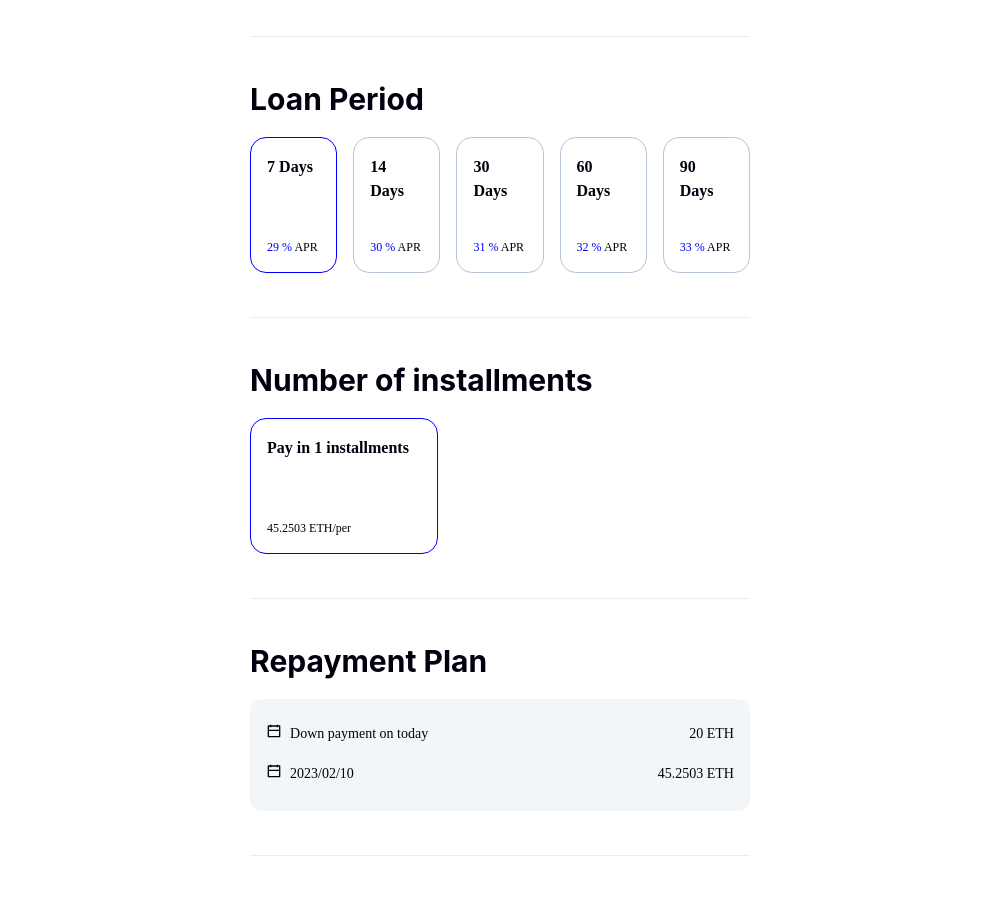
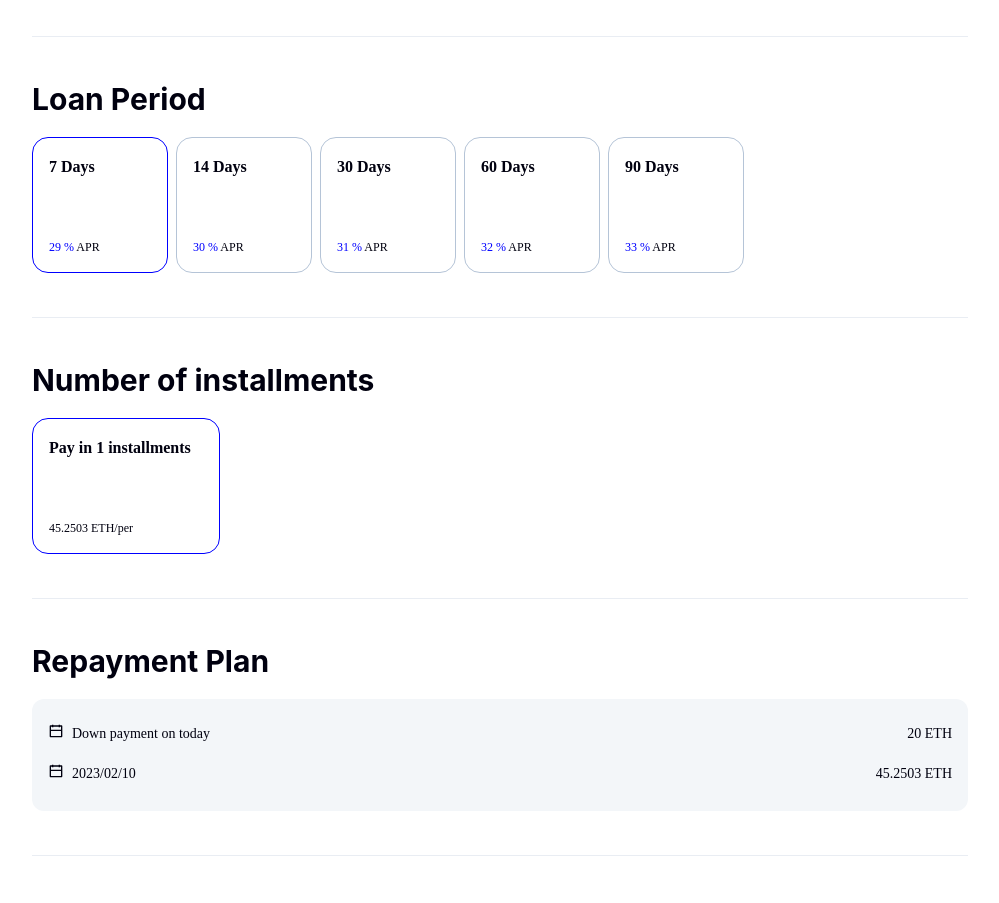
Before and after one commit to xbank-xiexueni/xbn, a React (Vite) app: page /asset/1 in a window 1280 px wide. Shown: the part 1440-2343 px from the top of the page, without its empty margins (140-1139 px from the left). Built offline with nearby package versions, Linux system fonts and the light colour scheme.

Commit message:
feat: add theme folder

```diff
--- a/src/index.css
+++ b/src/index.css
@@ -3,9 +3,9 @@
   src: url(./assets/font/fontello.ttf);
 }
 
-html {
-  /* -webkit-tap-highlight-color: transparent; */
-}
+/* html {
+  -webkit-tap-highlight-color: transparent;
+} */
 
 .icon {
   width: 1em;
--- a/src/main.tsx
+++ b/src/main.tsx
@@ -1,117 +1,16 @@
-import { ChakraProvider, extendTheme } from '@chakra-ui/react'
+import { ChakraProvider } from '@chakra-ui/react'
 import { StrictMode } from 'react'
 import { createRoot } from 'react-dom/client'
 import { BrowserRouter } from 'react-router-dom'
 
 import '@/assets/iconfont/iconfont.js'
+import theme from '@/themes/theme'
 
 import App from './App'
 import { TransactionsProvider } from './context/TransactionContext'
 import './index.css'
 import RootLayout from './layouts/RootLayout'
-import COLORS from './utils/Colors'
 
-const breakpoints = {
-  sm: '345px',
-  md: '768px',
-  lg: '968px',
-  xl: '1400px',
-  '2xl': '1400px',
-}
-
-const styles = {
-  global: {
-    'html, body': {
-      color: COLORS.textColor,
-      fontFamily: 'HarmonyOS',
-    },
-    a: {
-      color: COLORS.primaryColor,
-    },
-  },
-}
-
-const ComponentStyle = {
-  Button: {
-    // // 1. We can update the base styles
-    baseStyle: {
-      fontWeight: 'bold', // Normally, it is "semibold"
-      borderRadius: '50px',
-      opacity: 1,
-    },
-    // // 2. We can add a new button size or extend existing
-    // sizes: {
-    //   xl: {
-    //     h: '56px',
-    //     fontSize: 'lg',
-    //     px: '32px',
-    //   },
-    // },
-    // 3. We can add a new visual variant
-    variants: {
-      secondary: {
-        bg: COLORS.secondaryColor,
-        color: COLORS.primaryColor,
-        _hover: {
-          bg: COLORS.primaryColor,
-          color: 'white',
-        },
-      },
-      primary: {
-        // 这么写是为了 hover over 不会突变
-        bg: 'linear-gradient(225deg, #0000FF 0%, #0000FF 100%)',
-        // bg: COLORS.primaryColor,
-        color: 'white',
-        _disabled: {
-          bg: COLORS.tipTextColor,
-        },
-        _hover: {
-          bg: 'linear-gradient(225deg, #0000FF 0%, #9500E0 100%)',
-          _disabled: {
-            bg: COLORS.tipTextColor,
-          },
-        },
-      },
-      other: {
-        bg: '#165DFF',
-        // bg: COLORS.primaryColor,
-        color: 'white',
-        _disabled: {
-          bg: COLORS.tipTextColor,
-        },
-        _hover: {
-          _disabled: {
-            bg: COLORS.tipTextColor,
-          },
-        },
-      },
-      primaryLink: {
-        bg: 'white',
-        color: COLORS.primaryColor,
-        _hover: {
-          opacity: 0.5,
-        },
-        borderRadius: 8,
-      },
-      link: {
-        color: COLORS.primaryColor,
-      },
-      outline: {
-        borderColor: COLORS.primaryColor,
-        color: COLORS.primaryColor,
-      },
-      // // 5. We can add responsive variants
-      // sm: {
-      //   bg: 'teal.500',
-      //   fontSize: 'md',
-      // },
-    },
-    defaultProps: {
-      size: 'md', // default is md
-    },
-  },
-}
-const theme = extendTheme({ breakpoints, styles, components: ComponentStyle })
 const rootElement = document.getElementById('root')
 createRoot(rootElement as HTMLElement).render(
   <TransactionsProvider>
--- a/src/pages/buy-nfts/NftAssetDetail.tsx
+++ b/src/pages/buy-nfts/NftAssetDetail.tsx
@@ -108,13 +108,7 @@ const NftAssetDetail = () => {
   )
 
   return (
-    <SimpleGrid
-      minChildWidth='600px'
-      spacing='40px'
-      mt={8}
-      pb='100px'
-      justifyItems={'center'}
-    >
+    <SimpleGrid minChildWidth='600px' spacing='40px' mt={8} pb='100px'>
       <Flex
         flexWrap={'wrap'}
         justify={{
@@ -221,7 +215,7 @@ const NftAssetDetail = () => {
 
         {/* Loan Period */}
         <LabelComponent label='Loan Period' isEmpty={isEmpty(periodOptions)}>
-          <HStack gap={4}>
+          <HStack gap={2}>
             {periodOptions.map((value, index) => {
               return (
                 <Flex
--- /dev/null
+++ b/src/themes/breakpoints.ts
@@ -0,0 +1,9 @@
+const breakpoints = {
+  sm: '345px',
+  md: '768px',
+  lg: '968px',
+  xl: '1400px',
+  '2xl': '1400px',
+}
+
+export default breakpoints
--- /dev/null
+++ b/src/themes/components.ts
@@ -0,0 +1,84 @@
+import COLORS from '@/utils/Colors'
+
+const components = {
+  Button: {
+    // // 1. We can update the base styles
+    baseStyle: {
+      fontWeight: 'bold', // Normally, it is "semibold"
+      borderRadius: '50px',
+      opacity: 1,
+    },
+    // // 2. We can add a new button size or extend existing
+    // sizes: {
+    //   xl: {
+    //     h: '56px',
+    //     fontSize: 'lg',
+    //     px: '32px',
+    //   },
+    // },
+    // 3. We can add a new visual variant
+    variants: {
+      secondary: {
+        bg: COLORS.secondaryColor,
+        color: COLORS.primaryColor,
+        _hover: {
+          bg: COLORS.primaryColor,
+          color: 'white',
+        },
+      },
+      primary: {
+        // 这么写是为了 hover over 不会突变
+        bg: 'linear-gradient(225deg, #0000FF 0%, #0000FF 100%)',
+        // bg: COLORS.primaryColor,
+        color: 'white',
+        _disabled: {
+          bg: COLORS.tipTextColor,
+        },
+        _hover: {
+          bg: 'linear-gradient(225deg, #0000FF 0%, #9500E0 100%)',
+          _disabled: {
+            bg: COLORS.tipTextColor,
+          },
+        },
+      },
+      other: {
+        bg: '#165DFF',
+        // bg: COLORS.primaryColor,
+        color: 'white',
+        _disabled: {
+          bg: COLORS.tipTextColor,
+        },
+        _hover: {
+          _disabled: {
+            bg: COLORS.tipTextColor,
+          },
+        },
+      },
+      primaryLink: {
+        bg: 'white',
+        color: COLORS.primaryColor,
+        _hover: {
+          opacity: 0.5,
+        },
+        borderRadius: 8,
+      },
+      link: {
+        color: COLORS.primaryColor,
+      },
+      outline: {
+        borderColor: COLORS.primaryColor,
+        color: COLORS.primaryColor,
+      },
+      // // 5. We can add responsive variants
+      // sm: {
+      //   bg: 'teal.500',
+      //   fontSize: 'md',
+      // },
+    },
+    defaultProps: {
+      size: 'md', // default is md
+    },
+  },
+}
+
+export default components
--- /dev/null
+++ b/src/themes/styles.ts
@@ -0,0 +1,15 @@
+import COLORS from '@/utils/Colors'
+
+const styles = {
+  global: {
+    'html, body': {
+      color: COLORS.textColor,
+      fontFamily: 'HarmonyOS',
+    },
+    a: {
+      color: COLORS.primaryColor,
+    },
+  },
+}
+
+export default styles
--- /dev/null
+++ b/src/themes/theme.ts
@@ -0,0 +1,9 @@
+import { extendTheme } from '@chakra-ui/react'
+
+import breakpoints from './breakpoints'
+import components from './components'
+import styles from './styles'
+
+const theme = extendTheme({ breakpoints, styles, components })
+
+export default theme
```
